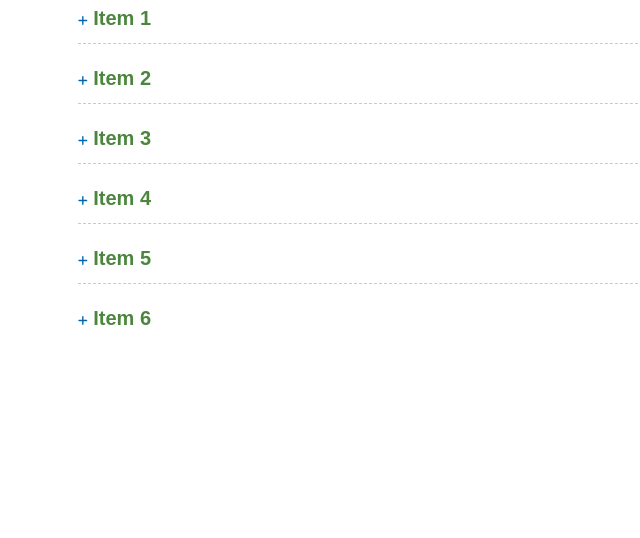
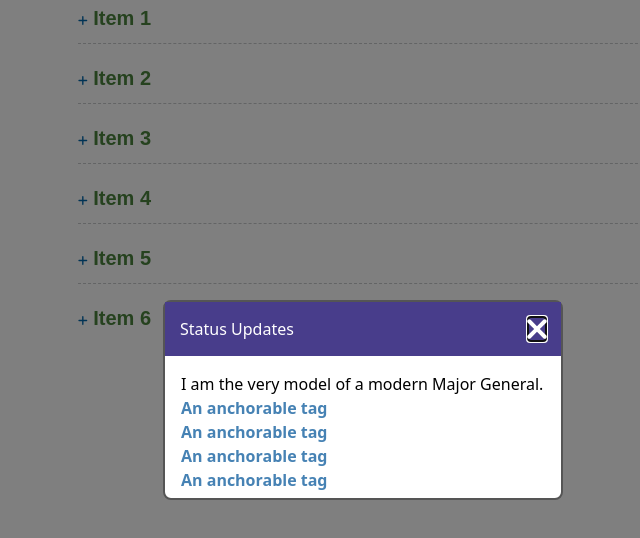
Before and after one commit to EricPhifer/Vue-Accessible-Accordion, a Vue app: page / in a window 1280 px wide. Shown: the top 538 px of the page, without its empty margins (277-917 px from the left). Built offline with nearby package versions, Linux system fonts and the light colour scheme.

Commit message:
create accessible modal

```diff
--- a/src/App.vue
+++ b/src/App.vue
@@ -1,5 +1,6 @@
 <template>
-  <main>
+  <Modal :show-modal="showModal"/>
+  <main :aria-hidden="showModal">
     <!-- Accordion with details / summary -->
     <ul class="space-y-4">
       <Accordion />
@@ -9,11 +10,16 @@
 
 <script>
   import Accordion from "./components/Accordion.vue";
+  import Modal from "./components/Modal.vue";
 
   export default {
     components: {
       Accordion,
+      Modal,
     },
+    data: () => ({
+      showModal: false,
+    })
   };
 </script>
 
--- /dev/null
+++ b/src/components/Modal.vue
@@ -0,0 +1,147 @@
+
+<template>
+  <!-- keyup.esc allows esc button to close the modal -->
+  <div
+    @keyup.esc="closeModal"
+    ref="modalDialog"
+    :class="['backdrop', showModal ? 'opacity-100' : 'opacity-0']"
+  >
+    <dialog
+      :aria-modal="showModal"
+      aria-labelledby="modal-headline"
+      class="modal"
+      v-if="showModal"
+    >
+      <div class="modal-container">
+        <div class="modal-header">
+          <h4 id="modal-headline">Status Updates</h4>
+          <button class="close-button" @click="closeModal" autofocus>
+            <font-awesome-icon class="close-icon" :icon="['fas', 'fa-plus']" />
+          </button>
+        </div>
+        <div class="modal-content">
+          <p>I am the very model of a modern Major General.</p>
+          <ul>
+            <li>
+              <a href="#">An anchorable tag</a>
+            </li>
+            <li>
+              <a href="#">An anchorable tag</a>
+            </li>
+            <li>
+              <a href="#">An anchorable tag</a>
+            </li>
+            <li>
+              <a href="#">An anchorable tag</a>
+            </li>
+          </ul>
+        </div>
+      </div>
+    </dialog>
+  </div>
+</template>
+
+<script>
+  export default {
+    data() {
+      return {
+        showModal: false
+      };
+    },
+    mounted() {
+      this.showModal = true;
+      this.$refs.modalDialog.focus();
+    },
+    watch: {
+      showModal(newValue) {
+        if (newValue) {
+          this.$refs.modalDialog.focus();
+          document.addEventListener('keydown', this.handleKeyDown);
+        } else {
+          document.removeEventListener('keydown', this.handleKeyDown);
+        }
+      }
+    },
+    beforeDestroy() {
+        document.removeEventListener('keydown', this.handleKeyDown);
+    },
+    methods: {
+      closeModal() {
+        this.showModal = false;
+      },
+      handleKeyDown(event) {
+        const modalDialog = this.$refs.modalDialog;
+        const focusableElements = modalDialog.querySelectorAll('button, [href], input, select, textarea, [tabindex]:not([tabindex="-1"])');
+        const lastFocusableElement = focusableElements[focusableElements.length - 1];
+
+        if (event.key === 'Tab') {
+          if (event.shiftKey) {
+            if (document.activeElement === focusableElements[0]) {
+              event.preventDefault();
+              lastFocusableElement.focus();
+            }
+          } else {
+            if (document.activeElement === lastFocusableElement) {
+              event.preventDefault();
+              focusableElements[0].focus();
+            }
+          }
+        }
+      }
+    }
+  }
+</script>
+
+<style scoped>
+  .backdrop {
+    width: 100vw;
+    height: 100vh;
+    margin: 0;
+    padding: 0;
+    background-color: rgba(0,0,0,0.5);
+    position: absolute;
+    top: 0;
+    left: 0;
+    display: flex;
+    justify-content: center;
+    align-items: center;
+    z-index: 100;
+  }
+  .modal {
+    width: 400px;
+    height: 200px;
+    display: block;
+    position: relative;
+    border: 2px solid #555;
+    border-radius: 0.5rem;
+    background-color: #fff;
+    z-index: 1000;
+  }
+  .close-button {
+    width: 18px;
+    position: relative;
+    display: flex;
+    justify-content: center;
+    align-items: center;
+  }
+  .close-icon {
+    font-size: 2rem;
+    rotate: 45deg;
+    position: absolute;
+  }
+  .modal-header {
+    width: 100%;
+    display: flex;
+    justify-content: space-between;
+    background-color: darkslateblue;
+    padding: 15px;
+    color: #fff;
+  }
+  .modal-content {
+    padding: 1rem;
+  }
+  .modal-content a {
+    font-weight: bold;
+    color: steelblue;
+  }
+</style>
```
Lines whose indentation alone changed are shown as unchanged.
